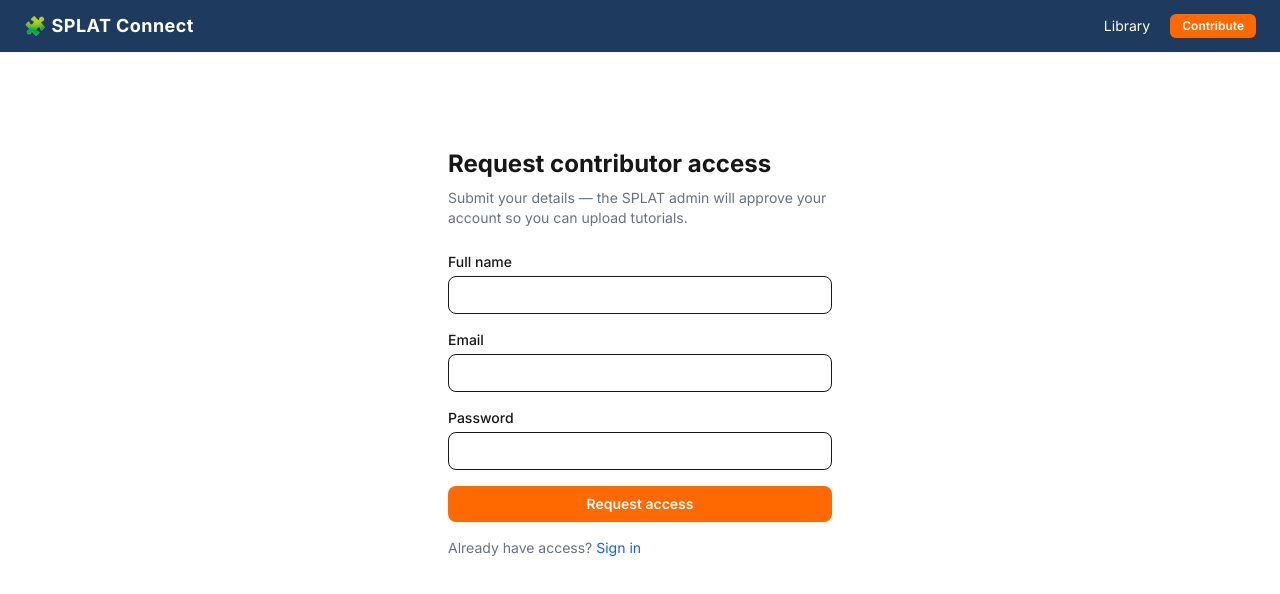
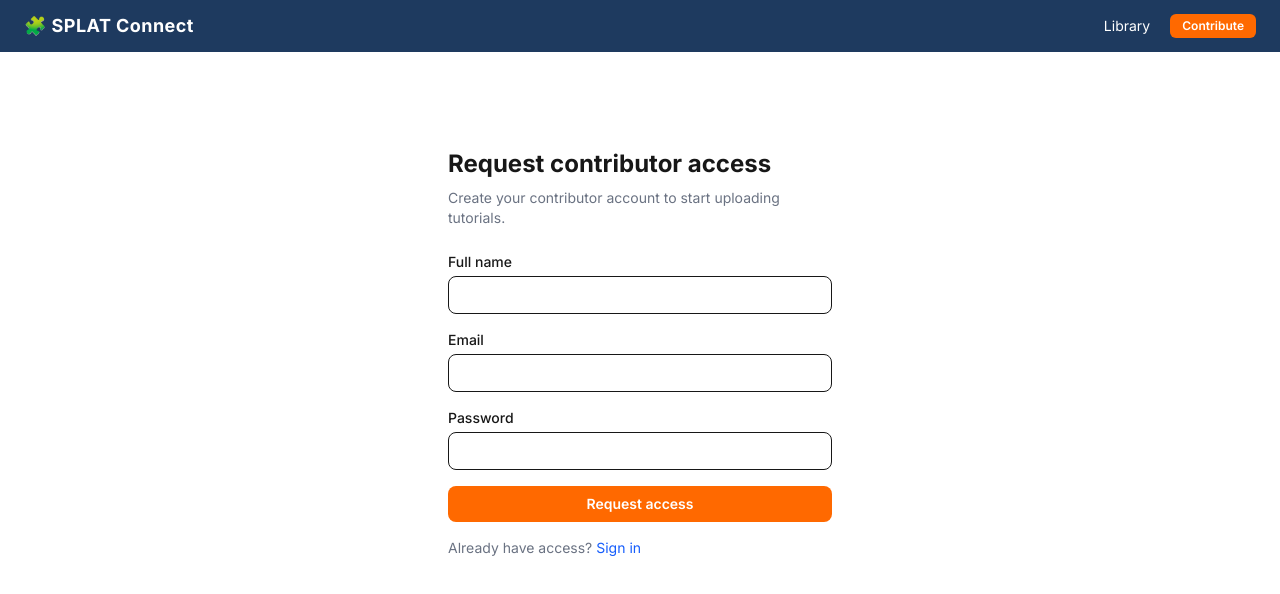
Before and after one commit to bpetselis01/splat-connect, a Next.js app in the folder packages/web/: page /signup in a window 1280 px wide. Shown: the top 594 px of the page. Built offline with nearby package versions, Linux system fonts and the light colour scheme; no server answers.

Commit message:
feat(web): remove approval-pending copy from signup page
Both the pre-submit description and the post-submit confirmation screen
told the user their account would await admin approval. Update the copy
to reflect immediate access.

```diff
--- a/packages/web/app/signup/page.tsx
+++ b/packages/web/app/signup/page.tsx
@@ -38,8 +38,8 @@ export default function SignupPage() {
         <div className="text-4xl mb-4">✅</div>
         <h1 className="text-2xl font-bold mb-2">Request received</h1>
         <p className="text-gray-600 text-sm">
-          Your account has been created and is pending admin approval. You&apos;ll be
-          able to log in and upload tutorials once approved.
+          Your account has been created. You can log in and start uploading tutorials
+          right away.
         </p>
         <Link href="/login" className="mt-6 inline-block text-blue-600 text-sm hover:underline">
           Back to sign in
@@ -52,8 +52,7 @@ export default function SignupPage() {
     <div className="max-w-sm mx-auto mt-16">
       <h1 className="text-2xl font-bold mb-2">Request contributor access</h1>
       <p className="text-gray-500 text-sm mb-6">
-        Submit your details — the SPLAT admin will approve your account so you
-        can upload tutorials.
+        Create your contributor account to start uploading tutorials.
       </p>
       <form onSubmit={handleSubmit} className="flex flex-col gap-4">
         <div>
```
